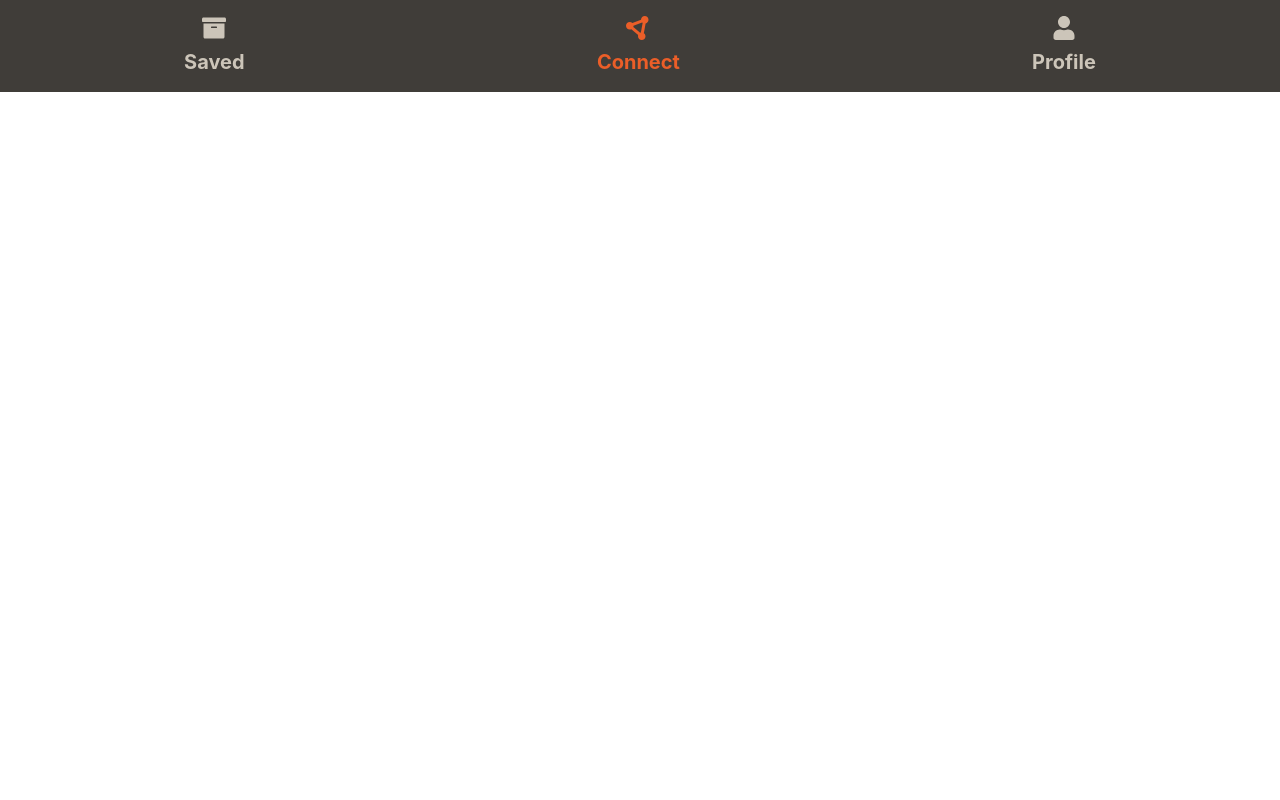
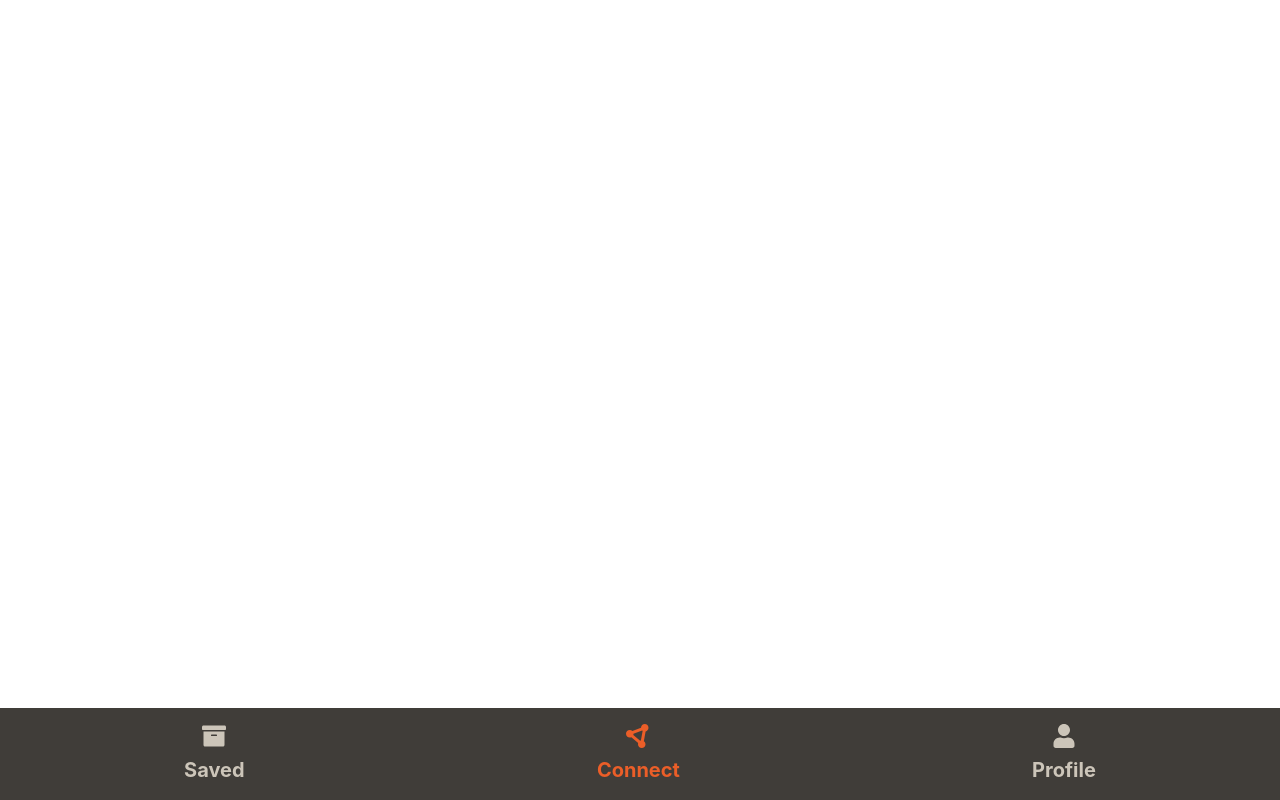
Before and after one commit to CodedBeats/WorkFlirt, a React (Create React App) app in the folder frontend/: page / in a window 1280 px wide. Built offline with nearby package versions, Linux system fonts and the light colour scheme.

Commit message:
fix(frontend): bottom nav now dynamically styled for active nav item

```diff
--- a/frontend/package.json
+++ b/frontend/package.json
@@ -11,6 +11,7 @@
     "@types/node": "^16.18.126",
     "@types/react": "^19.1.8",
     "@types/react-dom": "^19.1.6",
+    "clsx": "^2.1.1",
     "react": "^18.2.0",
     "react-dom": "^18.2.0",
     "react-icons": "^5.5.0",
--- a/frontend/src/App.tsx
+++ b/frontend/src/App.tsx
@@ -19,7 +19,7 @@ const Layout = () => (
 
 function App() {
     return (
-        <div className="app">
+        <div className="app h-screen">
             <Router>
                 <Routes>
                     <Route element={<Layout />}>
--- a/frontend/src/components/nav/BottomNav.tsx
+++ b/frontend/src/components/nav/BottomNav.tsx
@@ -1,5 +1,6 @@
 // dependencies
 import { Link, useMatch, useResolvedPath } from "react-router-dom";
+import clsx from 'clsx';
 
 // util
 import { formatForIcon } from "../../util/IconUtil";
@@ -14,30 +15,41 @@ const NodesIcon = formatForIcon(FaCircleNodes);
 
 export const BottomNav = () => {
     return (
-        <div className="flex justify-around items-center gap-x-4 bg-[#403D39] p-4 bottom-0">
+        <div className="w-full flex justify-around items-center gap-x-4 bg-[#403D39] p-4 fixed bottom-[0]">
             {/* saved - nav item */}
-            <Link to="/saved">
-                <div className="flex flex-col items-center gap-y-2">
-                    <ArchiveIcon className="text-[#CCC5B9] text-2xl" />
-                    <div className="text-xl text-[#CCC5B9] font-bold">Saved</div>
-                </div>
-            </Link>
+            <NavItem pathName="/saved" reactIcon={ArchiveIcon} pageName="Saved" />
 
             {/* connect - nav item */}
-            <Link to="/">
-                <div className="flex flex-col items-center gap-y-2">
-                    <NodesIcon className="text-[#EB5E28] text-2xl" />
-                    <div className="text-xl text-[#EB5E28] font-bold">Connect</div>
-                </div>
-            </Link>
+            <NavItem pathName="/" reactIcon={NodesIcon} pageName="Connect" />
 
             {/* profile - nav item */}
-            <Link to="/profile">
-                <div className="flex flex-col items-center gap-y-2">
-                    <UserIcon className="text-[#CCC5B9] text-2xl" />
-                    <div className="text-xl text-[#CCC5B9] font-bold">Profile</div>
-                </div>
-            </Link>
+            <NavItem pathName="/profile" reactIcon={UserIcon} pageName="Profile" />
         </div>
     )
 }
+
+
+
+type NavItemProps = {
+    pathName: string,
+    reactIcon: React.FC<React.SVGProps<SVGSVGElement>>,
+    pageName: string
+}
+
+const NavItem: React.FC<NavItemProps> = ({ pathName, reactIcon: Icon, pageName }) => {
+    const resolvedPath = useResolvedPath(pathName);
+    const isActive = useMatch({ path: resolvedPath.pathname, end: true })
+
+    return (
+        <Link
+            to={pathName}
+            className={clsx(
+                "flex flex-col items-center gap-y-2",
+                isActive ? "text-[#EB5E28]" : "text-[#CCC5B9]"
+            )}
+        >
+            <Icon className="text-2xl" />
+            <div className="text-xl font-bold">{pageName}</div>
+        </Link>
+    )
+}
```
Also changed, not shown: 1 other file (tests, documents, lock files or other folders).
